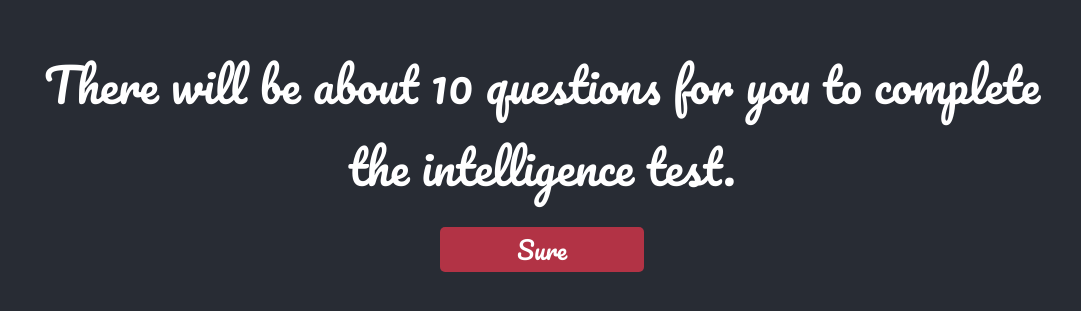
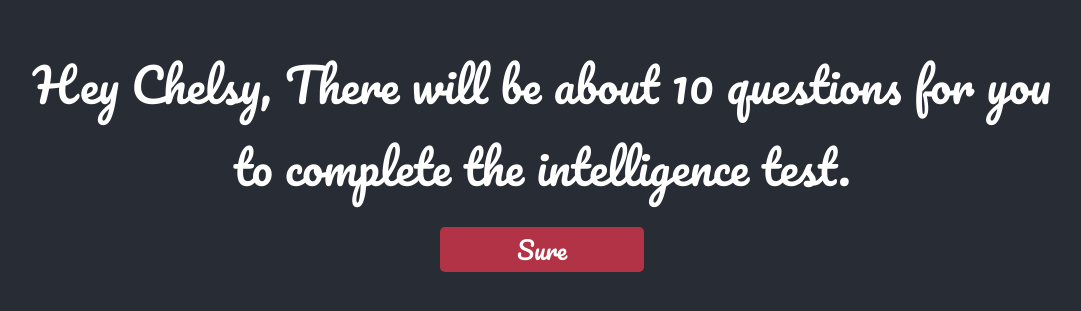
Before and after one commit to danielcwm/cy, a React (Create React App) app: page / in a window 1280 px wide. Shown: the part 261-572 px from the top of the page, without its empty margins (98-1179 px from the left). Built offline with nearby package versions, Linux system fonts and the light colour scheme.

Commit message:
Update Card.js

```diff
--- a/src/Card.js
+++ b/src/Card.js
@@ -23,7 +23,7 @@ const Card = () => {
   const steps = [
     {
       q:
-        "There will be about 10 questions for you to complete the intelligence test.",
+        "Hey Chelsy, There will be about 10 questions for you to complete the intelligence test.",
       a: (
         <button onClick={() => setStep((prev) => prev + 1)} className="btnNext">
           Sure
```
